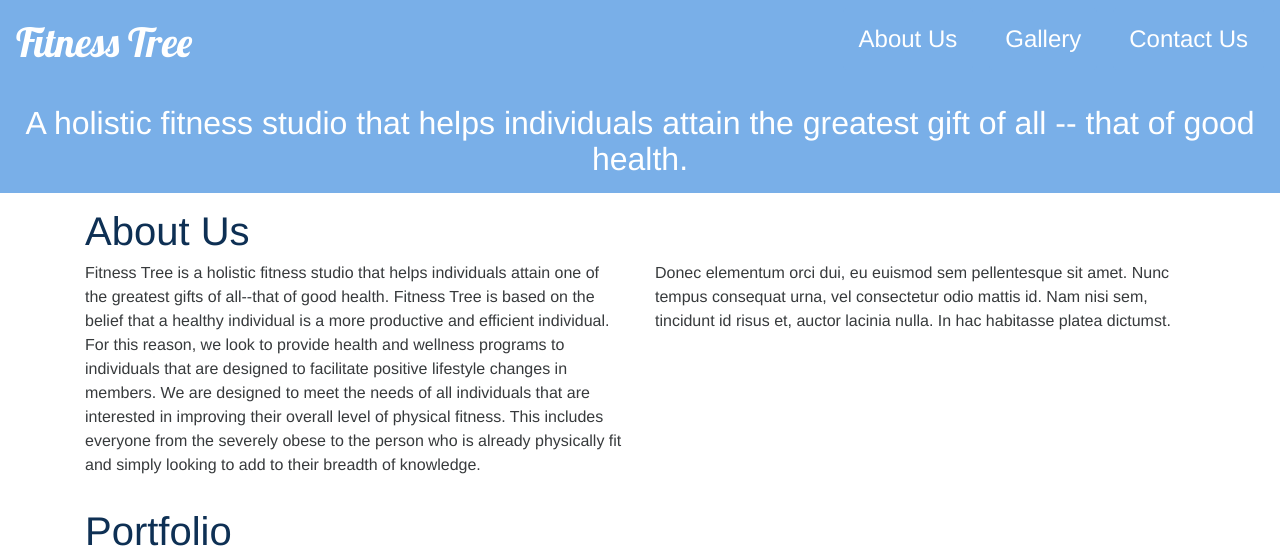
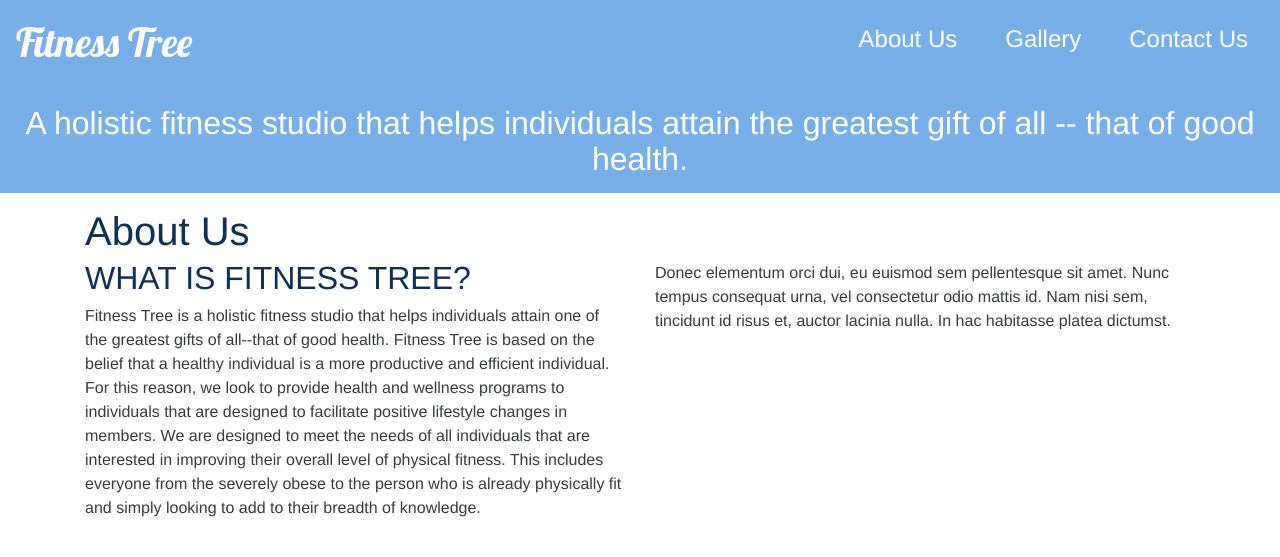
Before and after one commit to ja1sh/fitnesstree, a Jekyll site: the page built from index.html, in a window 1280 px wide and 900 px high, scrolled down 428 px, cut to the strip 0-557 px from the top of the window. Built offline with Jekyll 4.4.1, drawn with Linux system fonts in a browser that asks for light colours; nearby versions of some CDN libraries.

Commit message:
content x0.4

```diff
--- a/_includes/about.html
+++ b/_includes/about.html
@@ -4,6 +4,7 @@
             <h1>About Us</h1>
         </div>
         <div class="col-sm-12 col-md-6">
+			<h2>WHAT IS FITNESS TREE?</h2>
             <p>
                 Fitness Tree is a holistic fitness studio that helps individuals attain one of the greatest gifts of all--that of good health.
 				Fitness Tree is based on the belief that a healthy individual is a more productive and efficient individual.
```
